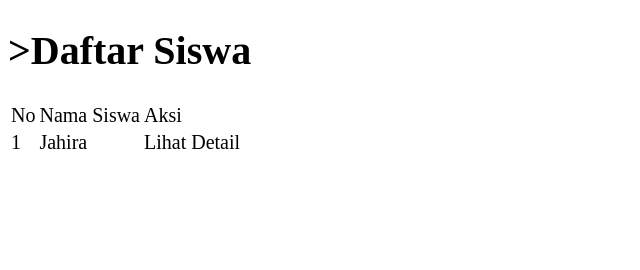
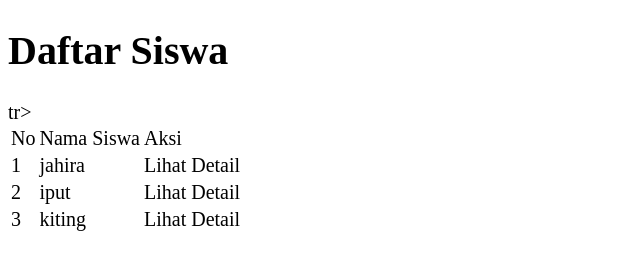
Before and after one commit to zahra5353/latihan5, a plain HTML site: page index.html in a window 1280 px wide. Shown: the whole page, without its empty margins (0-640 px from the left). Drawn offline with Linux system fonts and the light colour scheme.

Commit message:
Menambah data siswa

```diff
--- a/index.html
+++ b/index.html
@@ -15,7 +15,7 @@
 </head>
 
 <body>
-  <h1>>Daftar Siswa</h1>
+  <h1>Daftar Siswa</h1>
 
 <table border="0">
   <tr>
@@ -25,7 +25,17 @@
   </tr>
   <tr>
     <td>1</td>
-     <td>Jahira</td>
+     <td>jahira</td>
+     <td>Lihat Detail</td>
+     </tr>
+     <tr>
+    <td>2</td>
+     <td>iput</td>
+     <td>Lihat Detail</td>
+     </tr>
+     tr>
+    <td>3</td>
+     <td>kiting</td>
      <td>Lihat Detail</td>
      </tr>
 </table>
```
